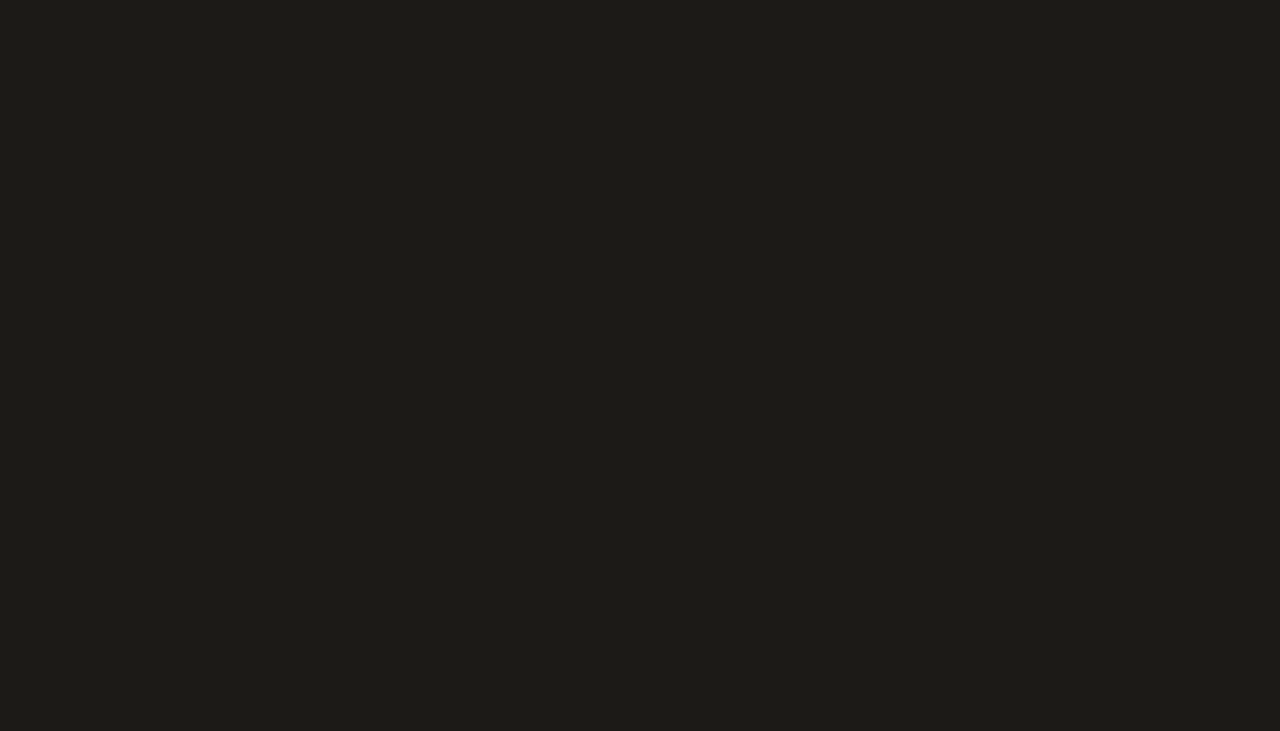
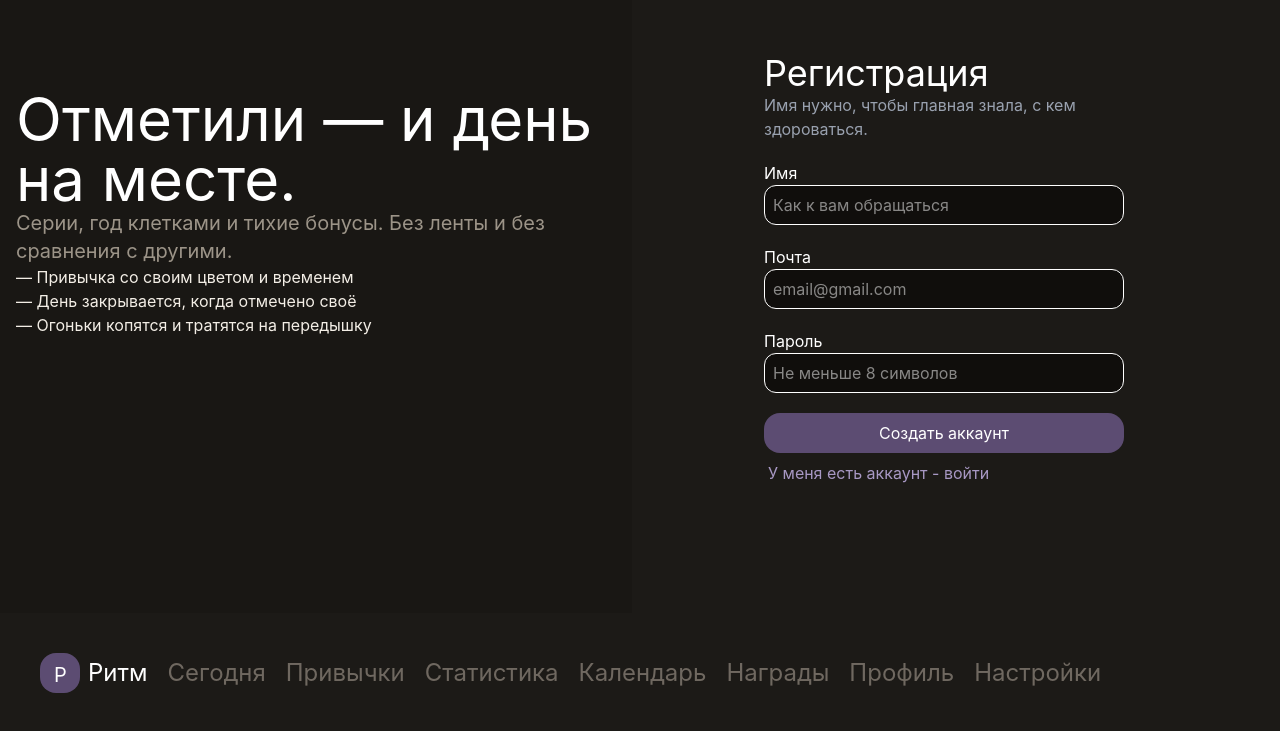
Before and after one commit to danon52/HabbitsTrakert, a Vue app: page /register in a window 1280 px wide. Before the commit this address had no page. Shown: the part 187-918 px from the top of the page. Before the commit the page ends 800 px from the top, so only its background shows below. Built offline with nearby package versions, Linux system fonts and the light colour scheme.

Commit message:
Изменения компонента шапки

```diff
--- a/src/App.vue
+++ b/src/App.vue
@@ -1,14 +1,12 @@
 <script setup>
+import CompHeader from './components/CompHeader.vue';
+
 
 
 </script>
 <template>
-  <!-- <CompHeader /> -->
-  <!-- <div class="w-300 bg-green-500 h-50"> -->
-
-
   <router-view></router-view>
-
+  <CompHeader />
 </template>
 
 <style scoped></style>
--- a/src/SignView.vue
+++ b/src/SignView.vue
@@ -28,7 +28,6 @@
         </div>
         <div>
             <div class="flex h-screen w-full items-center justify-center ">
-
                 <form class=" w-100 h-80" action="">
                     <div>
                         <p class="text-4xl">Вход</p>
@@ -52,7 +51,7 @@
                         <button class="w-90  h-10 rounded-2xl bg-[#5C4C72]">Войти</button>
                     </div>
                     <div>
-                        <router-link to="/">
+                        <router-link to="/register">
                             <p class="text-[#A898C4] mt-2 ml-1">Нет аккаунта - регистрация</p>
                         </router-link>
                     </div>
--- a/src/components/CompHeader.vue
+++ b/src/components/CompHeader.vue
@@ -1,38 +1,28 @@
 <template>
-    <header class="flex justify-between max-w-300 mt-5 ml-20 text-2xl">
-        <!-- Ссылки  -->
-        <p>Ritm</p>
-        <div>
-            <router-link to="/logout">Вход</router-link>
-        </div>
-        <div>
-            <p>Привычки</p>
-        </div>
-        <div>
-            <p>Статистика</p>
-        </div>
-        <div>
-            <p>Календарь</p>
-        </div>
-        <div>
-            <p>Награды</p>
-        </div>
-        <div>
-            <p>Прфиль</p>
-        </div>
-        <div>
-            <p>Настройки</p>
-        </div>
-        <div class="flex justify-end">
-            <div>
-                <div class="w-20 h-8 bg-fuchsia-900 mr-10 rounded-4xl ">огонек</div>
-            </div>
-            <div class="w-10 h-10 rounded-full bg-blue-600 mb-10">
-
+    <header class="p-10">
+        <div class="flex">
+            <p class="w-10 h-10 text-xl bg-[#5C4C72] px-3.5 py-2 rounded-2xl">P</p>
+            <div class="flex">
+                <p class="text-2xl mt-1 ml-2">Ритм</p>
+                <div class="flex mt-1 ">
+                    <router-link to="">
+                        <p class="text-2xl ml-5 text-[#6F6860]">Сегодня</p>
+                    </router-link> <router-link to="">
+                        <p class="text-2xl ml-5 text-[#6F6860]">Привычки</p>
+                    </router-link> <router-link to="">
+                        <p class="text-2xl ml-5 text-[#6F6860]">Статистика</p>
+                    </router-link> <router-link to="">
+                        <p class="text-2xl ml-5 text-[#6F6860]">Календарь</p>
+                    </router-link> <router-link to="">
+                        <p class="text-2xl ml-5 text-[#6F6860]">Награды</p>
+                    </router-link> <router-link to="">
+                        <p class="text-2xl ml-5 text-[#6F6860] ">Профиль</p>
+                    </router-link> <router-link to="">
+                        <p class="text-2xl ml-5 text-[#6F6860]">Настройки</p>
+                    </router-link>
+                </div>
             </div>
         </div>
+
     </header>
 </template>
-
-<script setup lang='ts'>
-</script>
--- a/src/homeView.vue
+++ b/src/homeView.vue
@@ -1,5 +1,7 @@
 <template>
-    <h1>home</h1>
+    <div>
+
+    </div>
 </template>
 
 <script setup lang='ts'></script>
--- /dev/null
+++ b/src/registerView.vue
@@ -0,0 +1,71 @@
+<template>
+    <!-- общий див(сетка) -->
+    <div class="grid grid-cols-2  gap-4">
+        <!-- Текст к входу -->
+        <div class="bg-[#191714] flex h-screen w-full items-center justify-center  ">
+            <div>
+
+                <div>
+                    <p class="text-6xl max-w-150">Отметили — и день на месте.</p>
+                </div>
+                <div>
+                    <p class="text-xl text-[#9C9488] max-w-150">Серии, год клетками и тихие бонусы. Без ленты и без
+                        сравнения с
+                        другими. </p>
+                </div>
+                <div class="text-[#F3EEE6]">
+                    <div>
+                        <p>— Привычка со своим цветом и временем</p>
+                    </div>
+                    <div>
+                        <p>— День закрывается, когда отмечено своё</p>
+                    </div>
+                    <div>
+                        <p>— Огоньки копятся и тратятся на передышку</p>
+                    </div>
+                </div>
+            </div>
+        </div>
+        <div>
+            <div class="flex h-screen w-full items-center justify-center ">
+                <form class=" w-100 h-80" action="">
+                    <div>
+                        <p class="text-4xl">Регистрация</p>
+                    </div>
+                    <div>
+                        <div>
+                            <p class="text-gray-400"> Имя нужно, чтобы главная знала, с кем здороваться. </p>
+                        </div>
+                    </div>
+                    <div class="mt-5">
+                        <p class="">Имя</p>
+                        <input placeholder="Как к вам обращаться" class=" p-2 border w-90 h-10 rounded-xl bg-[#100E0C]"
+                            type="text">
+                    </div>
+                    <div>
+                        <div class="mt-5">
+                            <p>Почта</p>
+                            <input placeholder="email@gmail.com" class=" p-2 border w-90 h-10 rounded-xl bg-[#100E0C]"
+                                type="email" name="" id="">
+                        </div>
+                        <div class="mt-5">
+                            <p>Пароль</p>
+                            <input placeholder="Не меньше 8 символов"
+                                class=" p-2 border w-90 h-10 rounded-xl bg-[#100E0C]" type="email" name="" id="">
+                        </div>
+                    </div>
+                    <div class="mt-5 ">
+                        <button class="w-90  h-10 rounded-2xl bg-[#5C4C72]">Создать аккаунт</button>
+                    </div>
+                    <div>
+                        <router-link to="/logout">
+                            <p class="text-[#A898C4] mt-2 ml-1">У меня есть аккаунт - войти </p>
+                        </router-link>
+                    </div>
+                </form>
+            </div>
+        </div>
+    </div>
+</template>
+
+<script setup lang='ts'></script>
--- a/src/router/index.js
+++ b/src/router/index.js
@@ -1,5 +1,6 @@
 
 import HomeView from '@/homeView.vue'
+import RegisterView from '@/registerView.vue'
 import SignView from '@/SignView.vue'
 import { createRouter, createWebHistory } from 'vue-router'
 
@@ -11,6 +12,9 @@ const router = createRouter({
     },
     {
       path: '/', name: 'home', component: HomeView
+    },
+    {
+      path: '/register', name: 'register', component: RegisterView
     }
   ]
 })
```
